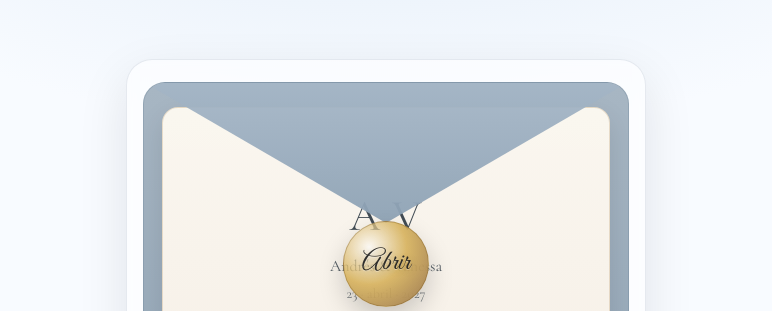
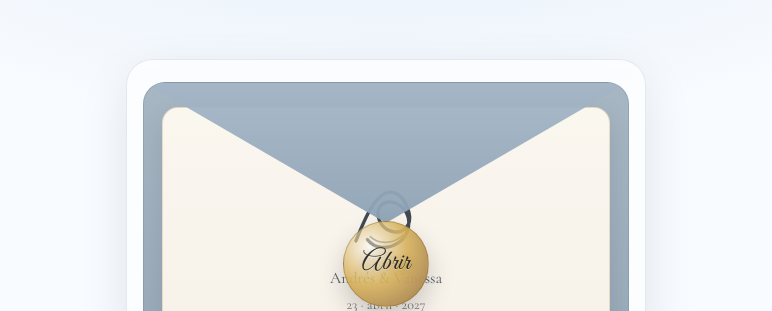
Before and after one commit to iandlocam/boda-rsvp-2027, a Next.js app: page / in a window 1280 px wide. Shown: the part 147-458 px from the top of the page, without its empty margins (254-1026 px from the left). Built offline with nearby package versions, Linux system fonts and the light colour scheme.

Commit message:
Update index.js

```diff
--- a/pages/index.js
+++ b/pages/index.js
@@ -18,22 +18,57 @@ async function enviarRSVP({ id, asistencia, mensaje, pasesConfirmados }) {
   return data;
 }
 
+// ✅ Monograma AV (entrelazado / un solo trazo)
+function MonogramaAV({ size = 86, stroke = "rgba(19,32,45,0.80)" }) {
+  return (
+    <svg
+      width={size}
+      height={size}
+      viewBox="0 0 120 120"
+      aria-hidden="true"
+      focusable="false"
+      style={{ display: "block", margin: "0 auto 6px" }}
+    >
+      {/* Trazo principal (A + V entrelazadas) */}
+      <path
+        d="
+          M 18 92
+          C 30 62, 42 34, 58 26
+          C 72 19, 86 30, 92 52
+          C 97 71, 83 84, 66 78
+          C 52 73, 44 55, 52 44
+          C 59 34, 76 36, 86 49
+          C 96 62, 93 84, 78 94
+          C 62 105, 44 103, 34 90
+          "
+        fill="none"
+        stroke={stroke}
+        strokeWidth="4.6"
+        strokeLinecap="round"
+        strokeLinejoin="round"
+      />
+      {/* Remate fino para sensación “caligrafía” */}
+      <path
+        d="M 38 86 C 50 97, 70 97, 84 84"
+        fill="none"
+        stroke={stroke}
+        strokeWidth="2.2"
+        strokeLinecap="round"
+        strokeLinejoin="round"
+        opacity="0.75"
+      />
+    </svg>
+  );
+}
+
 export default function Home() {
   const router = useRouter();
 
-  const weddingDateMs = useMemo(
-    () => new Date("2027-04-23T16:00:00").getTime(),
-    []
-  );
+  const weddingDateMs = useMemo(() => new Date("2027-04-23T16:00:00").getTime(), []);
 
-  const [timeLeft, setTimeLeft] = useState({
-    days: 0,
-    hours: 0,
-    minutes: 0,
-    seconds: 0,
-  });
+  const [timeLeft, setTimeLeft] = useState({ days: 0, hours: 0, minutes: 0, seconds: 0 });
 
-  // ✅ SOBRE (nuevo)
+  // ✅ SOBRE
   const [envelopeOpen, setEnvelopeOpen] = useState(false);
 
   // RSVP states
@@ -43,7 +78,7 @@ export default function Home() {
   const [rsvpError, setRsvpError] = useState("");
   const [rsvpResult, setRsvpResult] = useState(null);
 
-  const [guestData, setGuestData] = useState(null); // { id, nombre, pasesAsignados, asistencia, mensaje, pasesConfirmados, ... }
+  const [guestData, setGuestData] = useState(null);
   const [guestLoading, setGuestLoading] = useState(false);
   const [guestLoadError, setGuestLoadError] = useState("");
   const [yaConfirmo, setYaConfirmo] = useState(false);
@@ -73,8 +108,7 @@ export default function Home() {
         const resp = await fetch(`/api/guest?id=${encodeURIComponent(guestId)}`);
         const data = await resp.json();
 
-        if (!resp.ok)
-          throw new Error(data?.error || "No se pudo cargar el invitado");
+        if (!resp.ok) throw new Error(data?.error || "No se pudo cargar el invitado");
         if (cancelled) return;
 
         const g = data.guest || null;
@@ -85,14 +119,12 @@ export default function Home() {
         const confirmed = a === "Sí" || a === "No";
         setYaConfirmo(confirmed);
 
-        // Precargar mensaje guardado
         if (g?.mensaje && !mensaje) {
           setMensaje(String(g.mensaje));
         }
 
-        // ✅ (3) Precargar Pases Confirmados desde columna J (si existe)
         const maxPases = Math.max(1, Number(g?.pasesAsignados || 1));
-        const j = Number(g?.pasesConfirmados || 0); // viene de API: guest.pasesConfirmados (col J)
+        const j = Number(g?.pasesConfirmados || 0);
         const precarga = j > 0 ? Math.min(Math.max(1, j), maxPases) : 1;
         setPasesConfirmados(precarga);
       } catch (e) {
@@ -143,11 +175,8 @@ export default function Home() {
       setRsvpError("");
       setRsvpResult(null);
 
-      if (!guestId) {
-        throw new Error("Falta el ID en el enlace. Ejemplo: ?id=AV001");
-      }
+      if (!guestId) throw new Error("Falta el ID en el enlace. Ejemplo: ?id=AV001");
 
-      // Si dicen "No" => 0 pases
       const pasesAEnviar = asistencia === "Sí" ? pasesConfirmados : 0;
 
       const result = await enviarRSVP({
@@ -162,11 +191,9 @@ export default function Home() {
       setYaConfirmo(true);
       setAsistenciaActual(asistencia);
 
-      // ✅ si el API regresó el número final, sincronizamos
       if (typeof result?.pasesConfirmados !== "undefined") {
         setPasesConfirmados(
-          Number(result.pasesConfirmados) ||
-            (asistencia === "Sí" ? pasesAEnviar : 0)
+          Number(result.pasesConfirmados) || (asistencia === "Sí" ? pasesAEnviar : 0)
         );
       }
     } catch (e) {
@@ -176,29 +203,19 @@ export default function Home() {
   }
 
   const NAME_STYLE = "gold";
-
-  // ✅ Spotify: lo renderizamos SOLO cuando abras el sobre + autoplay=1
   const SPOTIFY_EMBED_URL =
     "https://open.spotify.com/embed/track/727sZDy6Dlyo4gniOMKUhv?autoplay=1";
 
-  // =========================
-  // ✅ NUEVOS CAMPOS / SECCIONES (SOLO ADICIONES)
-  // =========================
-
-  // Mapa (pon aquí tus links reales)
   const MAPS_URL =
     "https://maps.google.com/?q=Jard%C3%ADn%20Maroma%2C%20Jiutepec%2C%20Morelos";
-  const WAZE_URL =
-    "https://waze.com/ul?q=Jard%C3%ADn%20Maroma%20Jiutepec%20Morelos";
+  const WAZE_URL = "https://waze.com/ul?q=Jard%C3%ADn%20Maroma%20Jiutepec%20Morelos";
 
-  // Fotos (placeholders — luego reemplazas por tus fotos)
   const GALLERY_PHOTOS = [
     "https://images.unsplash.com/photo-1529626455594-4ff0802cfb7e?auto=format&fit=crop&w=1200&q=70",
     "https://images.unsplash.com/photo-1523437237164-d442d57cc3c9?auto=format&fit=crop&w=1200&q=70",
     "https://images.unsplash.com/photo-1520854221256-17451cc331bf?auto=format&fit=crop&w=1200&q=70",
   ];
 
-  // Nuestra historia (texto placeholder, lo editas)
   const NUESTRA_HISTORIA = [
     {
       title: "Cómo empezó",
@@ -217,7 +234,6 @@ export default function Home() {
     },
   ];
 
-  // Timeline
   const TIMELINE = [
     { time: "4:00 PM", title: "Ceremonia", icon: "⛪" },
     { time: "5:00 PM", title: "Recepción", icon: "🥂" },
@@ -226,20 +242,17 @@ export default function Home() {
     { time: "3:00 AM", title: "Cierre", icon: "🌙" },
   ];
 
-  // Dress code
   const DRESS_CODE = {
     title: "Dress code",
     text:
       "Formal / jardín elegante. Te sugerimos telas frescas y cómodas. Evita tacones muy delgados por el terreno.",
   };
 
-  // Mesa de regalos
   const MESA_REGALOS = [
     { label: "Liverpool", url: "https://www.liverpool.com.mx/" },
     { label: "Amazon", url: "https://www.amazon.com.mx/" },
   ];
 
-  // Regalo monetario
   const REGALO_MONETARIO = {
     title: "Regalo monetario",
     subtitle: "Si deseas apoyarnos en esta nueva etapa:",
@@ -458,15 +471,8 @@ export default function Home() {
       outline: "none",
     },
 
-    // =========================
-    // ✅ NUEVAS SECCIONES
-    // =========================
-    section: {
-      maxWidth: 560,
-      margin: "28px auto 0",
-      textAlign: "left",
-      padding: "0 6px",
-    },
+    // Secciones
+    section: { maxWidth: 560, margin: "28px auto 0", textAlign: "left", padding: "0 6px" },
     sectionTitle: {
       fontFamily: '"Cormorant Garamond", serif',
       fontSize: 20,
@@ -486,12 +492,7 @@ export default function Home() {
       background: "rgba(248, 251, 255, 0.85)",
       padding: 14,
     },
-    chipsRow: {
-      display: "flex",
-      gap: 10,
-      flexWrap: "wrap",
-      marginTop: 10,
-    },
+    chipsRow: { display: "flex", gap: 10, flexWrap: "wrap", marginTop: 10 },
     linkBtn: {
       display: "inline-flex",
       alignItems: "center",
@@ -530,12 +531,7 @@ export default function Home() {
       border: "1px solid rgba(31, 65, 95, 0.10)",
       boxShadow: "0 12px 30px rgba(0,0,0,0.08)",
     },
-    photo: {
-      width: "100%",
-      height: 220,
-      objectFit: "cover",
-      display: "block",
-    },
+    photo: { width: "100%", height: 220, objectFit: "cover", display: "block" },
     adultsOnly: {
       maxWidth: 560,
       margin: "22px auto 0",
@@ -551,11 +547,7 @@ export default function Home() {
       margin: "0 0 6px",
       color: "rgba(19, 32, 45, 0.90)",
     },
-    timelineWrap: {
-      maxWidth: 560,
-      margin: "18px auto 0",
-      textAlign: "left",
-    },
+    timelineWrap: { maxWidth: 560, margin: "18px auto 0", textAlign: "left" },
     timelineItem: {
       display: "grid",
       gridTemplateColumns: "92px 1fr",
@@ -570,11 +562,7 @@ export default function Home() {
       color: "rgba(19, 32, 45, 0.70)",
       paddingTop: 4,
     },
-    eventCol: {
-      display: "flex",
-      gap: 10,
-      alignItems: "flex-start",
-    },
+    eventCol: { display: "flex", gap: 10, alignItems: "flex-start" },
     iconCircle: {
       width: 34,
       height: 34,
@@ -609,9 +597,7 @@ export default function Home() {
       wordBreak: "break-word",
     },
 
-    // =========================
-    // ✅ SOBRE (nuevo)
-    // =========================
+    // Sobre
     envelopeStage: {
       width: "100%",
       maxWidth: 760,
@@ -638,8 +624,7 @@ export default function Home() {
       borderRadius: 22,
       overflow: "hidden",
       border: "1px solid rgba(31,65,95,0.14)",
-      background:
-        "linear-gradient(180deg, rgba(160,176,190,0.92), rgba(140,160,178,0.92))",
+      background: "linear-gradient(180deg, rgba(160,176,190,0.92), rgba(140,160,178,0.92))",
     },
     envelopePaper: {
       position: "absolute",
@@ -648,8 +633,7 @@ export default function Home() {
       bottom: 18,
       top: 24,
       borderRadius: 16,
-      background:
-        "linear-gradient(180deg, rgba(252,248,240,0.98), rgba(248,242,232,0.98))",
+      background: "linear-gradient(180deg, rgba(252,248,240,0.98), rgba(248,242,232,0.98))",
       border: "1px solid rgba(176,141,87,0.25)",
       boxShadow: "0 10px 26px rgba(0,0,0,0.10)",
       display: "flex",
@@ -662,13 +646,7 @@ export default function Home() {
       fontFamily: '"Cormorant Garamond", serif',
       color: "rgba(19,32,45,0.80)",
       lineHeight: 1.4,
-    },
-    monogram: {
-      fontFamily: '"Cormorant Garamond", serif',
-      fontSize: 44,
-      letterSpacing: "0.02em",
-      color: "rgba(19,32,45,0.80)",
-      marginBottom: 8,
+      width: "100%",
     },
     envelopeFlap: {
       position: "absolute",
@@ -679,8 +657,7 @@ export default function Home() {
       transformOrigin: "top center",
       transform: envelopeOpen ? "rotateX(180deg)" : "rotateX(0deg)",
       transition: "transform 900ms cubic-bezier(0.2, 0.85, 0.2, 1)",
-      background:
-        "linear-gradient(180deg, rgba(165,182,198,0.95), rgba(135,156,176,0.95))",
+      background: "linear-gradient(180deg, rgba(165,182,198,0.95), rgba(135,156,176,0.95))",
       clipPath: "polygon(0 0, 100% 0, 50% 78%)",
       borderBottom: "1px solid rgba(31,65,95,0.14)",
     },
@@ -718,11 +695,9 @@ export default function Home() {
     },
   };
 
-  const nameStyleObj =
-    NAME_STYLE === "black" ? styles.namesBlack : styles.namesGold;
+  const nameStyleObj = NAME_STYLE === "black" ? styles.namesBlack : styles.namesGold;
   const maxPases = Math.max(1, Number(guestData?.pasesAsignados || 1));
 
-  // ✅ Texto de “ya confirmaste” + usar J si existe
   const pasesFromSheet = Number(guestData?.pasesConfirmados || 0);
   const pasesMostrados =
     asistenciaActual === "Sí"
@@ -731,15 +706,8 @@ export default function Home() {
         : Number(pasesConfirmados || 1)
       : 0;
 
-  // eslint-disable-next-line no-unused-vars
-  const nombreMostrado = guestData?.nombre
-    ? String(guestData.nombre)
-    : "¡Gracias!";
-
-  // ✅ Abrir sobre
   function abrirSobre() {
     setEnvelopeOpen(true);
-    // por si el usuario está scrolleando raro
     try {
       window.scrollTo({ top: 0, behavior: "smooth" });
     } catch {}
@@ -750,11 +718,7 @@ export default function Home() {
       <Head>
         <title>Andrés & Vanessa — 23 abril 2027</title>
         <link rel="preconnect" href="https://fonts.googleapis.com" />
-        <link
-          rel="preconnect"
-          href="https://fonts.gstatic.com"
-          crossOrigin="true"
-        />
+        <link rel="preconnect" href="https://fonts.gstatic.com" crossOrigin="true" />
         <link
           href="https://fonts.googleapis.com/css2?family=Cormorant+Garamond:wght@400;600&family=Great+Vibes&display=swap"
           rel="stylesheet"
@@ -764,19 +728,16 @@ export default function Home() {
       </Head>
 
       <div style={styles.page}>
-        {/* =========================
-            ✅ MODO SOBRE: hasta que se abra, no mostramos nada más
-           ========================= */}
         {!envelopeOpen ? (
           <div style={styles.envelopeStage}>
             <div style={styles.envelopeWrap}>
               <div style={styles.envelope}>
                 <div style={styles.envelopePaper}>
                   <div style={styles.envelopePaperText}>
-                    <div style={styles.monogram}>A&nbsp;V</div>
-                    <div style={{ fontSize: 16, opacity: 0.9 }}>
-                      Andrés &amp; Vanessa
-                    </div>
+                    {/* ✅ Monograma nuevo */}
+                    <MonogramaAV />
+
+                    <div style={{ fontSize: 16, opacity: 0.9 }}>Andrés &amp; Vanessa</div>
                     <div style={{ fontSize: 14, opacity: 0.75, marginTop: 6 }}>
                       23 · abril · 2027
                     </div>
@@ -799,15 +760,10 @@ export default function Home() {
                 </div>
               </div>
 
-              <div style={styles.openHint}>
-                Toca el sello para abrir la invitación ✨
-              </div>
+              <div style={styles.openHint}>Toca el sello para abrir la invitación ✨</div>
             </div>
           </div>
         ) : (
-          // =========================
-          // ✅ CONTENIDO ORIGINAL (tu invitación completa)
-          // =========================
           <div style={styles.card}>
             <div style={styles.smallCaps}>Nuestra boda</div>
 
@@ -865,10 +821,6 @@ export default function Home() {
               />
             </div>
 
-            {/* =========================
-                ✅ NUEVAS SECCIONES
-                ========================= */}
-
             <div style={styles.photoStrip}>
               <img alt="Foto 1" src={GALLERY_PHOTOS[0]} style={styles.photo} />
             </div>
@@ -877,19 +829,8 @@ export default function Home() {
               <div style={styles.sectionTitle}>Nuestra historia</div>
               <div style={styles.softBox}>
                 {NUESTRA_HISTORIA.map((b, i) => (
-                  <div
-                    key={i}
-                    style={{
-                      marginBottom: i === NUESTRA_HISTORIA.length - 1 ? 0 : 12,
-                    }}
-                  >
-                    <div
-                      style={{
-                        ...styles.sectionTitle,
-                        fontSize: 17,
-                        margin: "0 0 4px",
-                      }}
-                    >
+                  <div key={i} style={{ marginBottom: i === NUESTRA_HISTORIA.length - 1 ? 0 : 12 }}>
+                    <div style={{ ...styles.sectionTitle, fontSize: 17, margin: "0 0 4px" }}>
                       {b.title}
                     </div>
                     <p style={styles.sectionText}>{b.text}</p>
@@ -929,24 +870,12 @@ export default function Home() {
             <div style={styles.section}>
               <div style={styles.sectionTitle}>Ubicación</div>
               <div style={styles.softBox}>
-                <p style={styles.sectionText}>
-                  Jardín Maroma · Jiutepec, Morelos
-                </p>
+                <p style={styles.sectionText}>Jardín Maroma · Jiutepec, Morelos</p>
                 <div style={styles.chipsRow}>
-                  <a
-                    href={MAPS_URL}
-                    target="_blank"
-                    rel="noreferrer"
-                    style={styles.linkBtnPrimary}
-                  >
+                  <a href={MAPS_URL} target="_blank" rel="noreferrer" style={styles.linkBtnPrimary}>
                     📍 Google Maps
                   </a>
-                  <a
-                    href={WAZE_URL}
-                    target="_blank"
-                    rel="noreferrer"
-                    style={styles.linkBtn}
-                  >
+                  <a href={WAZE_URL} target="_blank" rel="noreferrer" style={styles.linkBtn}>
                     🚗 Waze
                   </a>
                 </div>
@@ -972,13 +901,7 @@ export default function Home() {
                 </p>
                 <div style={styles.chipsRow}>
                   {MESA_REGALOS.map((x, i) => (
-                    <a
-                      key={i}
-                      href={x.url}
-                      target="_blank"
-                      rel="noreferrer"
-                      style={styles.linkBtn}
-                    >
+                    <a key={i} href={x.url} target="_blank" rel="noreferrer" style={styles.linkBtn}>
                       🎁 {x.label}
                     </a>
                   ))}
@@ -995,9 +918,7 @@ export default function Home() {
                   <div style={styles.sectionText}>
                     💰 <b>{REGALO_MONETARIO.accountLabel}:</b>
                   </div>
-                  <div style={styles.monoLine}>
-                    {REGALO_MONETARIO.accountValue}
-                  </div>
+                  <div style={styles.monoLine}>{REGALO_MONETARIO.accountValue}</div>
                 </div>
 
                 <div style={{ marginTop: 10 }}>
@@ -1009,15 +930,10 @@ export default function Home() {
               </div>
             </div>
 
-            {/* =========================
-                RSVP (tu bloque)
-                ========================= */}
             <div style={styles.rsvpWrap}>
               <div style={styles.rsvpTitle}>
                 {guestLoading ? "Cargando invitado…" : "Confirmación de asistencia"}
-                <span style={styles.idBadge}>
-                  {guestId ? `ID: ${guestId}` : "ID no detectado"}
-                </span>
+                <span style={styles.idBadge}>{guestId ? `ID: ${guestId}` : "ID no detectado"}</span>
               </div>
 
               {guestData?.nombre && (
@@ -1033,9 +949,7 @@ export default function Home() {
               )}
 
               {guestLoadError && (
-                <div style={styles.statusErr}>
-                  No se pudo cargar tu invitación: {guestLoadError}
-                </div>
+                <div style={styles.statusErr}>No se pudo cargar tu invitación: {guestLoadError}</div>
               )}
 
               {yaConfirmo && (
@@ -1063,8 +977,7 @@ export default function Home() {
                     disabled={rsvpStatus === "saving"}
                   />
 
-                  {guestData?.pasesAsignados &&
-                    String(guestData.pasesAsignados).trim() !== "" && (
+                  {guestData?.pasesAsignados && String(guestData.pasesAsignados).trim() !== "" && (
                     <div style={{ marginTop: 10 }}>
                       <div
                         style={{
@@ -1078,19 +991,15 @@ export default function Home() {
 
                       <select
                         value={Math.min(Math.max(1, pasesConfirmados), maxPases)}
-                          onChange={(e) =>
-                            setPasesConfirmados(Number(e.target.value))
-                          }
+                        onChange={(e) => setPasesConfirmados(Number(e.target.value))}
                         style={styles.select}
                         disabled={rsvpStatus === "saving"}
                       >
-                          {Array.from({ length: maxPases }, (_, i) => i + 1).map(
-                            (n) => (
+                        {Array.from({ length: maxPases }, (_, i) => i + 1).map((n) => (
                           <option key={n} value={n}>
                             {n} {n === 1 ? "pase" : "pases"}
                           </option>
-                            )
-                          )}
+                        ))}
                       </select>
                     </div>
                   )}
@@ -1115,20 +1024,15 @@ export default function Home() {
                 </>
               )}
 
-              {rsvpStatus === "saving" && (
-                <div style={styles.hint}>Guardando tu confirmación…</div>
-              )}
+              {rsvpStatus === "saving" && <div style={styles.hint}>Guardando tu confirmación…</div>}
 
               {rsvpStatus === "ok" && !yaConfirmo && (
                 <div style={styles.statusOk}>
-                  ¡Listo! Quedó registrado. ✅{" "}
-                  {rsvpResult?.updatedRow ? `(Fila ${rsvpResult.updatedRow})` : ""}
+                  ¡Listo! Quedó registrado. ✅ {rsvpResult?.updatedRow ? `(Fila ${rsvpResult.updatedRow})` : ""}
                 </div>
               )}
 
-              {rsvpStatus === "error" && (
-                <div style={styles.statusErr}>{rsvpError}</div>
-              )}
+              {rsvpStatus === "error" && <div style={styles.statusErr}>{rsvpError}</div>}
 
               <div style={styles.hint}>
                 Tip: tu enlace debe incluir <code>?id=AV001</code> (cada invitado tiene un ID).
```
Lines whose indentation alone changed are shown as unchanged.
